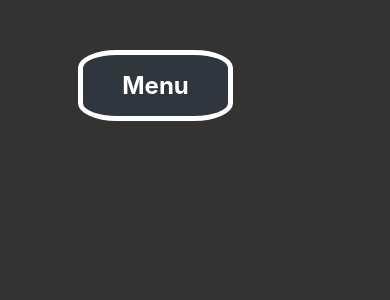
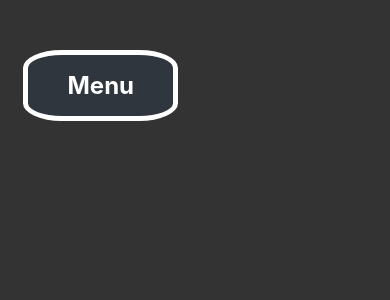
Before and after one commit to Tomhashcat/portfolio, a React (Create React App) app: page / in a window 390 px wide. Shown: the top 300 px of the page. Built offline with nearby package versions, Linux system fonts and the light colour scheme.

Commit message:
:fix css

```diff
--- a/src/pages/Home/Home.js
+++ b/src/pages/Home/Home.js
@@ -27,6 +27,8 @@ function Home() {
             <ButtonMenu title="77Events" />
           </Link>
         </ul>
+
+        <div className="about">
         <img className={`Autor ${areButtonsVisible ? 'active' : ''}`} src={imgAutor} alt="Autor" />
         <article className="About">
 
@@ -37,6 +39,7 @@ function Home() {
           </p>
 
         </article>
+        </div>
       </div>
     </div>
   );
--- a/src/pages/Home/Home.scss
+++ b/src/pages/Home/Home.scss
@@ -77,7 +77,7 @@ h1 {
 
   .Autor {
     position: absolute;
-    margin-top: 16%;
+
     border-radius: 25px;
     border: #c300ff solid 1px;
     left: 8%;
@@ -116,7 +116,7 @@ h1 {
 
 .menu-wrapper ul {
 
-  margin-top: 30%;
+  margin-top: 14%;
   display: flex;
   flex-direction: row;
   flex-wrap: wrap;
@@ -128,19 +128,21 @@ h1 {
 
 @media screen and (max-width: 768px) {
   .toggle {
-    position: fixed;
 
+margin-right: 20%;
     margin-bottom: 50px;
   }
 
   .menu-wrapper ul {
     display: flex;
-    width: 106%;
-    margin-top: 200%;
+
+    margin-top: -70%;
     flex-direction: row;
     justify-content: center;
 
   }
+
+
 }
 
 .About {
@@ -186,7 +188,20 @@ position: relative;
 }
 
 }
+@media screen and (max-width:768px){
+  .about{
+    display: flex;
+    flex-direction: row;
+    justify-content: space-between;
+    width: 146%;
+    .About{
+  margin-left: auto;
+  position: absolute;
 
+}
+  }
+
+}
 
 
 .Autor .active {
```
